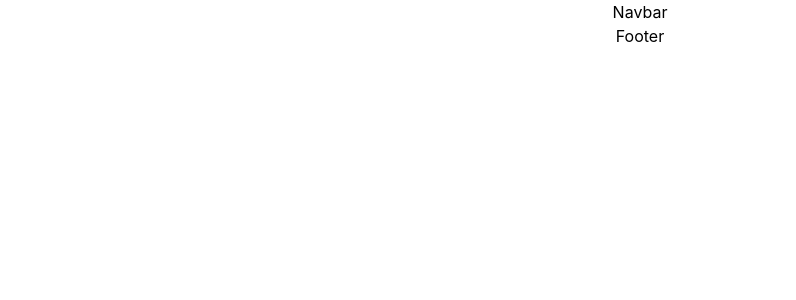
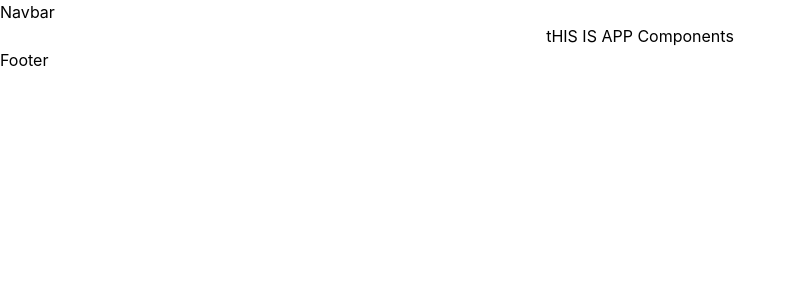
Before and after one commit to somu46/GlobalStars, a React (Create React App) app: page / in a window 1280 px wide. Shown: the top 300 px of the page, without its empty margins (0-796 px from the left). Built offline with nearby package versions, Linux system fonts and the light colour scheme.

Commit message:
`Removed unused imports and added React Router setup`

```diff
--- a/src/App.js
+++ b/src/App.js
@@ -1,12 +1,11 @@
 import './App.css';
-import Navbar from './Components/Navbar/Navbar.js';
-import Footer from './Components/Footer/Footer.js';
+// import Navbar from './Components/Navbar/Navbar.js';
+// import Footer from './Components/Footer/Footer.js';
 
 function App() {
   return (
     <div className="App">
-      <Navbar/>
-      <Footer/>
+    tHIS IS APP Components
     </div>
   );
 }
--- a/src/index.js
+++ b/src/index.js
@@ -2,15 +2,25 @@ import React from 'react';
 import ReactDOM from 'react-dom/client';
 import './index.css';
 import App from './App';
+import { createBrowserRouter, RouterProvider } from 'react-router-dom';
+import Root from './Components/Root/root';
 
+const router = createBrowserRouter([
+  {
+    path: '/',
+    element: <Root />,
+    children: [
+      {
+        path: '',
+        element: <App />
+      },
+    ]
+  }
+]);
 
 const root = ReactDOM.createRoot(document.getElementById('root'));
 root.render(
-  <React.StrictMode>
-    <App />
-  </React.StrictMode>
+<React.StrictMode>
+<RouterProvider router={router} />
+</React.StrictMode>
 );
-
-// If you want to start measuring performance in your app, pass a function
-// to log results (for example: reportWebVitals(console.log))
-// or send to an analytics endpoint. Learn more: https://bit.ly/CRA-vitals
```
Also changed, not shown: 1 other file (tests, documents, lock files or other folders).
